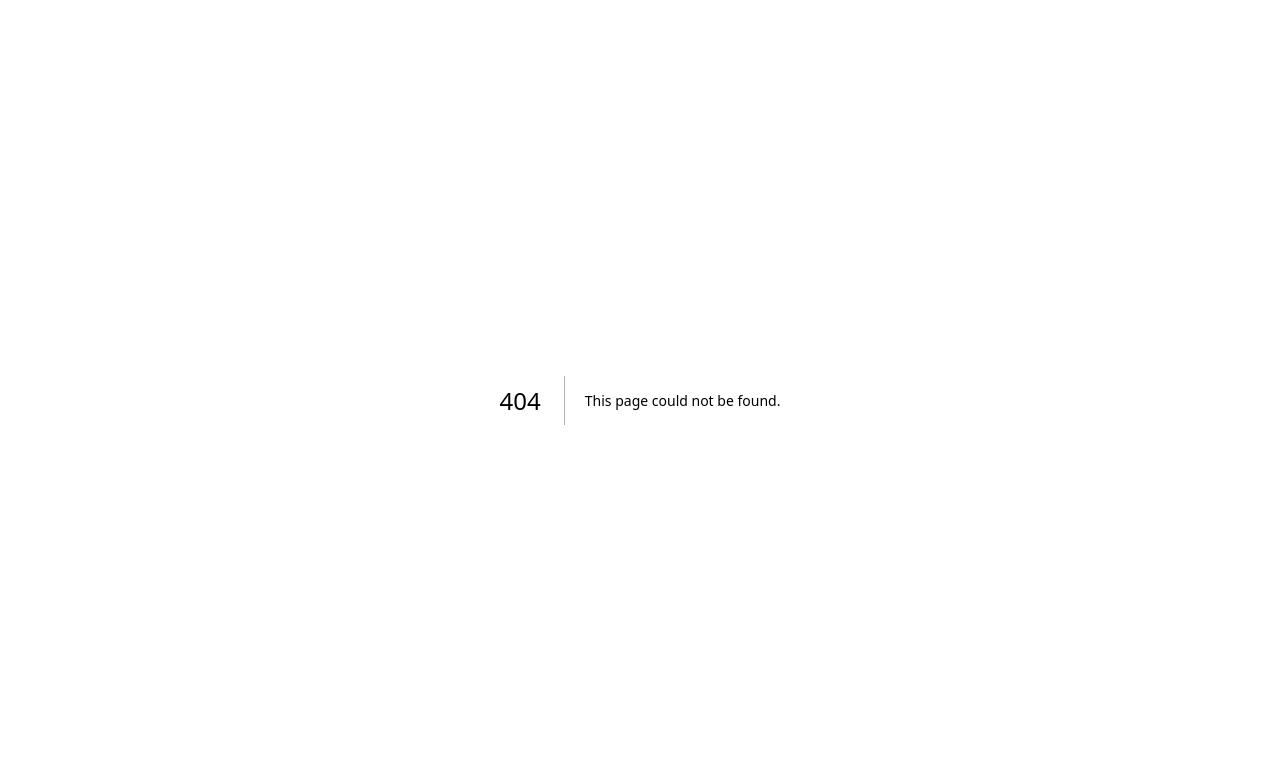
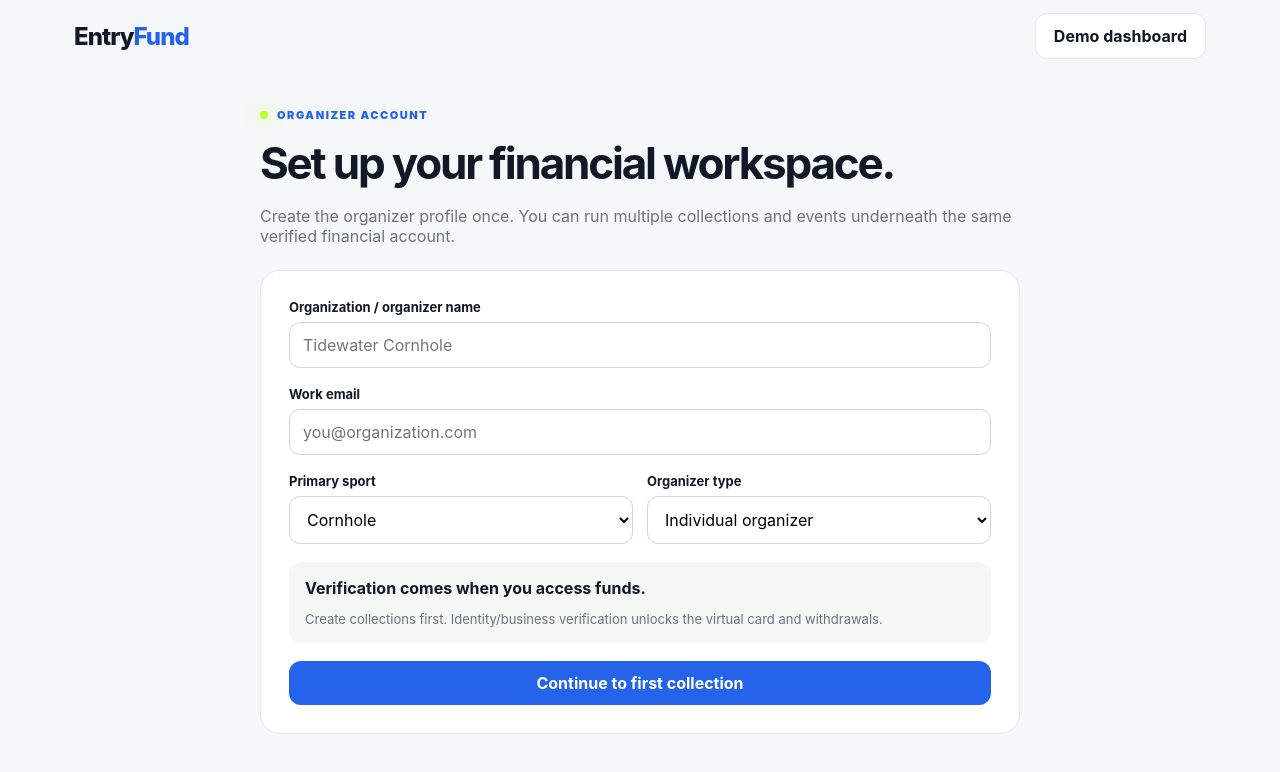
Before and after one commit to retroservices1121/Entryfund, a Next.js app: page /onboarding in a window 1280 px wide. Before the commit this address had no page. Shown: the top 772 px of the page. Built offline with nearby package versions, Linux system fonts and the light colour scheme.

Commit message:
Add app/onboarding/page.tsx

```diff
--- /dev/null
+++ b/app/onboarding/page.tsx
@@ -0,0 +1,19 @@
+import Link from "next/link";
+
+export default function OnboardingPage(){
+ return <main className="shell">
+  <nav className="nav"><Link className="brand" href="/">Entry<span>Fund</span></Link><Link className="btn btn-soft" href="/dashboard">Demo dashboard</Link></nav>
+  <div className="form-wrap">
+   <div className="signal" style={{color:"#2563eb"}}><span className="signal-dot"/> ORGANIZER ACCOUNT</div>
+   <h1 style={{fontSize:44,letterSpacing:"-.05em",margin:"14px 0"}}>Set up your financial workspace.</h1>
+   <p className="muted">Create the organizer profile once. You can run multiple collections and events underneath the same verified financial account.</p>
+   <section className="form-card" style={{marginTop:24}}>
+    <div className="field"><label>Organization / organizer name</label><input placeholder="Tidewater Cornhole"/></div>
+    <div className="field"><label>Work email</label><input type="email" placeholder="you@organization.com"/></div>
+    <div className="two"><div className="field"><label>Primary sport</label><select><option>Cornhole</option><option>Pickleball</option><option>Flag Football</option><option>Softball</option><option>Basketball</option><option>Other</option></select></div><div className="field"><label>Organizer type</label><select><option>Individual organizer</option><option>League</option><option>Club / team</option><option>Company</option><option>Nonprofit</option></select></div></div>
+    <div style={{background:"#f4f7f3",padding:16,borderRadius:12,marginBottom:18}}><strong>Verification comes when you access funds.</strong><p className="muted small" style={{marginBottom:0}}>Create collections first. Identity/business verification unlocks the virtual card and withdrawals.</p></div>
+    <Link className="btn btn-blue" style={{width:"100%"}} href="/events/new">Continue to first collection</Link>
+   </section>
+  </div>
+ </main>
+}
```
